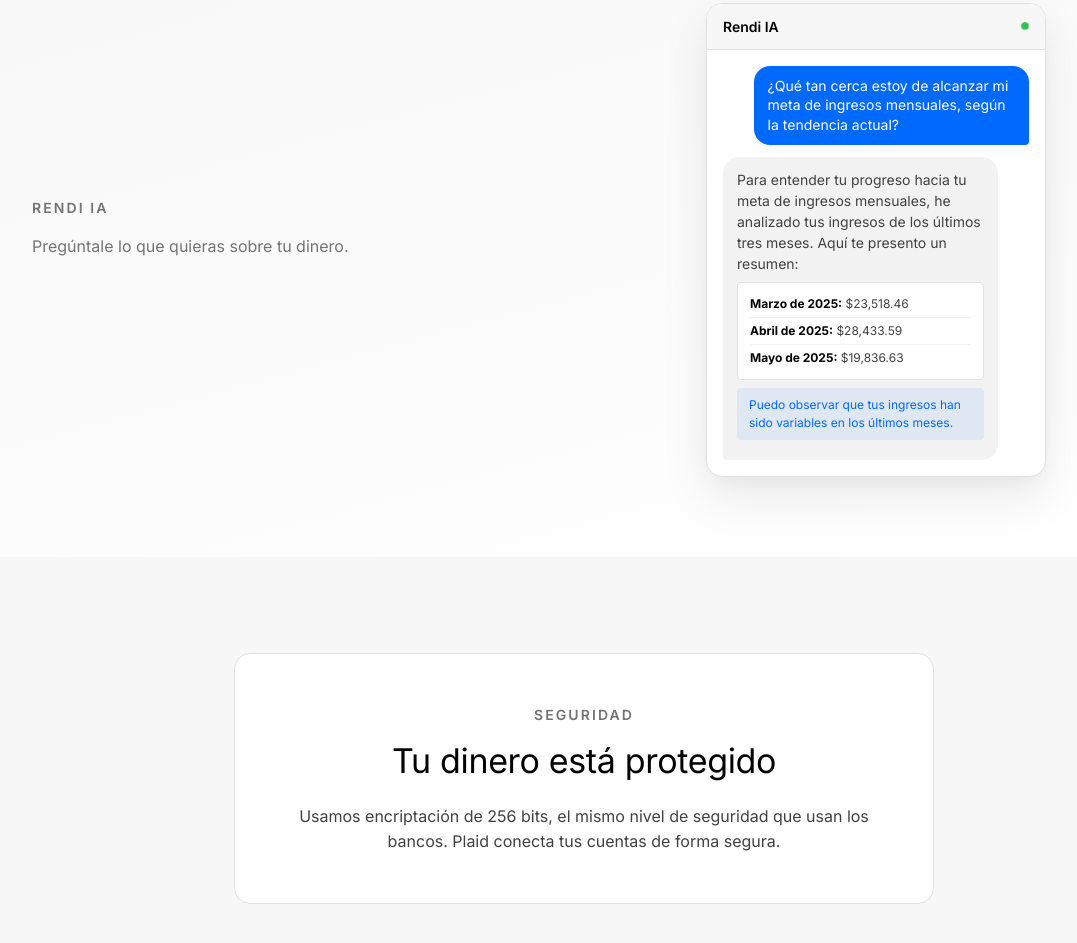
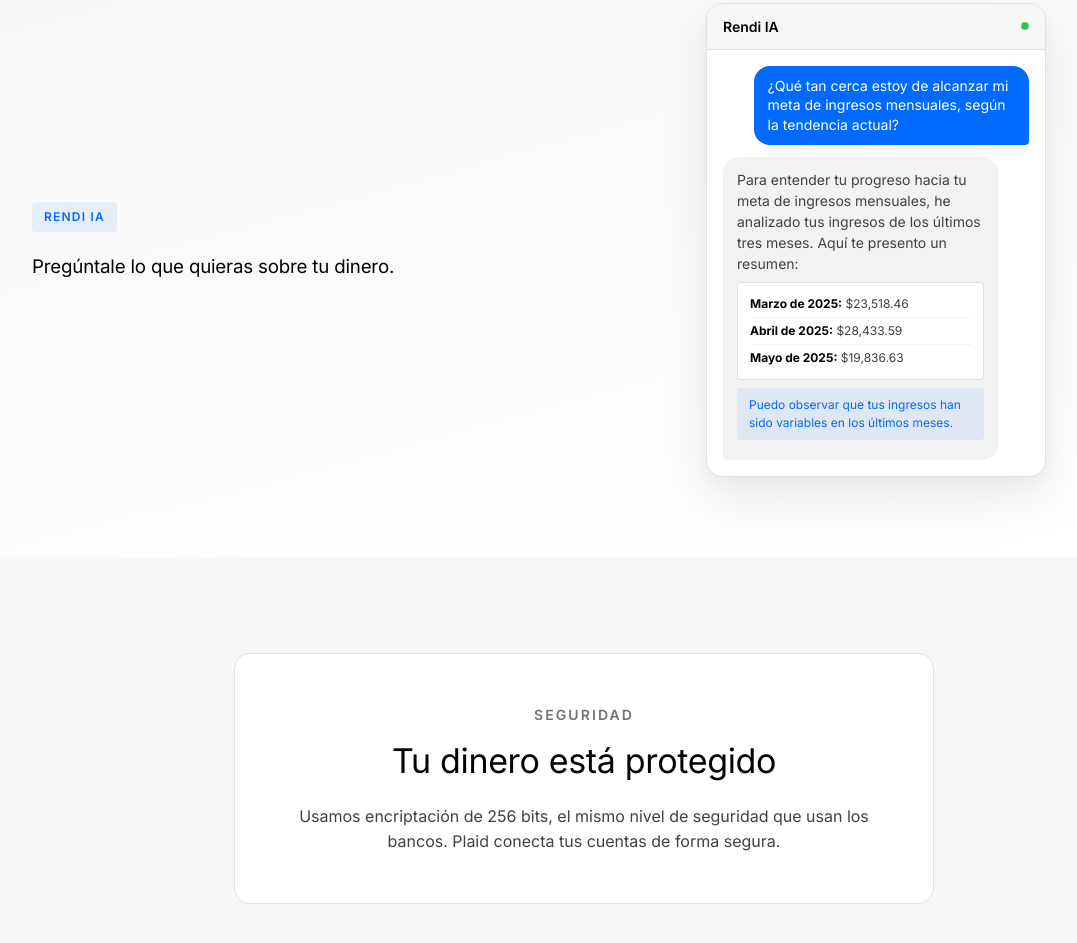
Before and after one commit to dreecto/Rendi, a plain HTML site: page index.html in a window 1280 px wide. Shown: the part 2789-3732 px from the top of the page, without its empty margins (56-1133 px from the left). Drawn offline with Linux system fonts and the light colour scheme.

Commit message:
minor
Co-Authored-By: Inspector <founders@tryinspector.com>

```diff
--- a/index.html
+++ b/index.html
@@ -192,8 +192,8 @@
     <div class="container">
       <div class="ai-feature">
         <div class="ai-feature-content">
-          <p class="section-label">Rendi IA</p>
-          <p class="ai-feature-text">Preg&uacute;ntale lo que quieras sobre tu dinero.</p>
+          <div class="solution-badge">Rendi IA</div>
+          <h3>Preg&uacute;ntale lo que quieras sobre tu dinero.</h3>
         </div>
         <div class="ai-feature-visual">
           <div class="ai-chat-mock">
```
